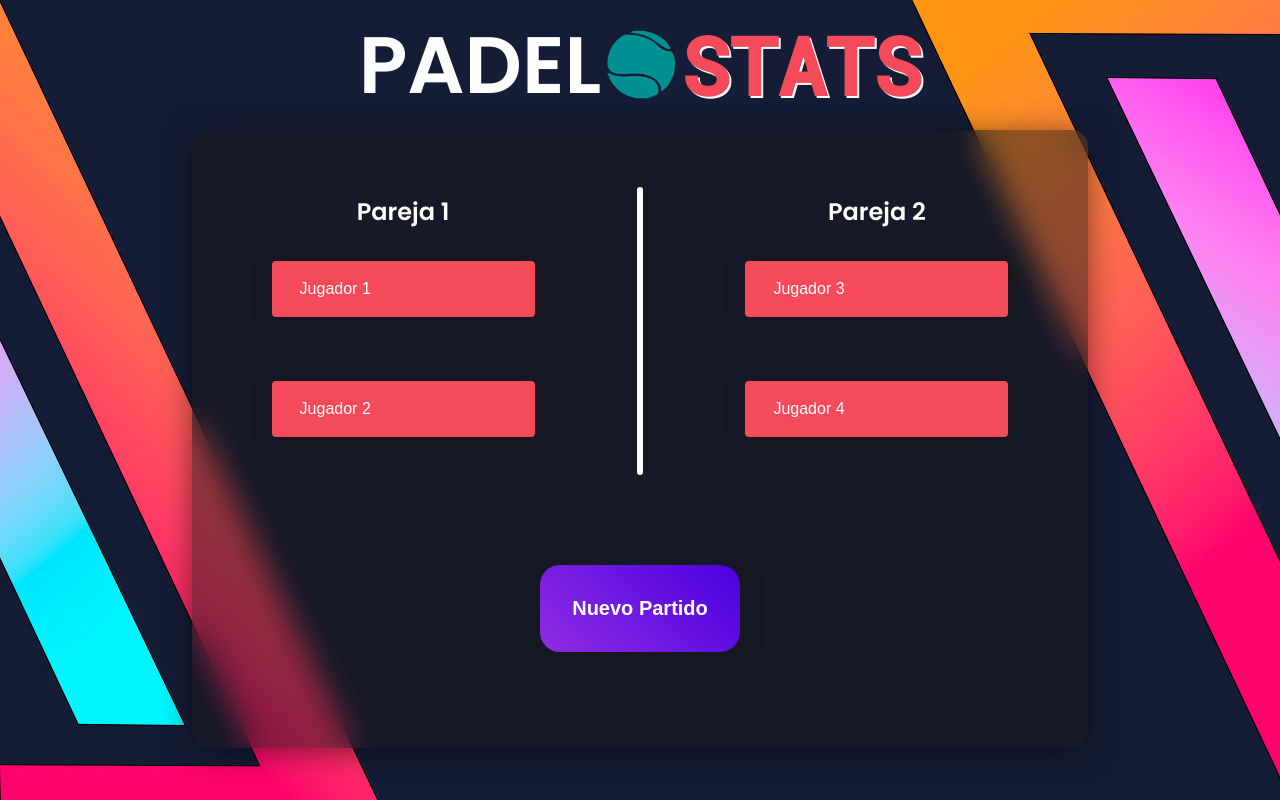
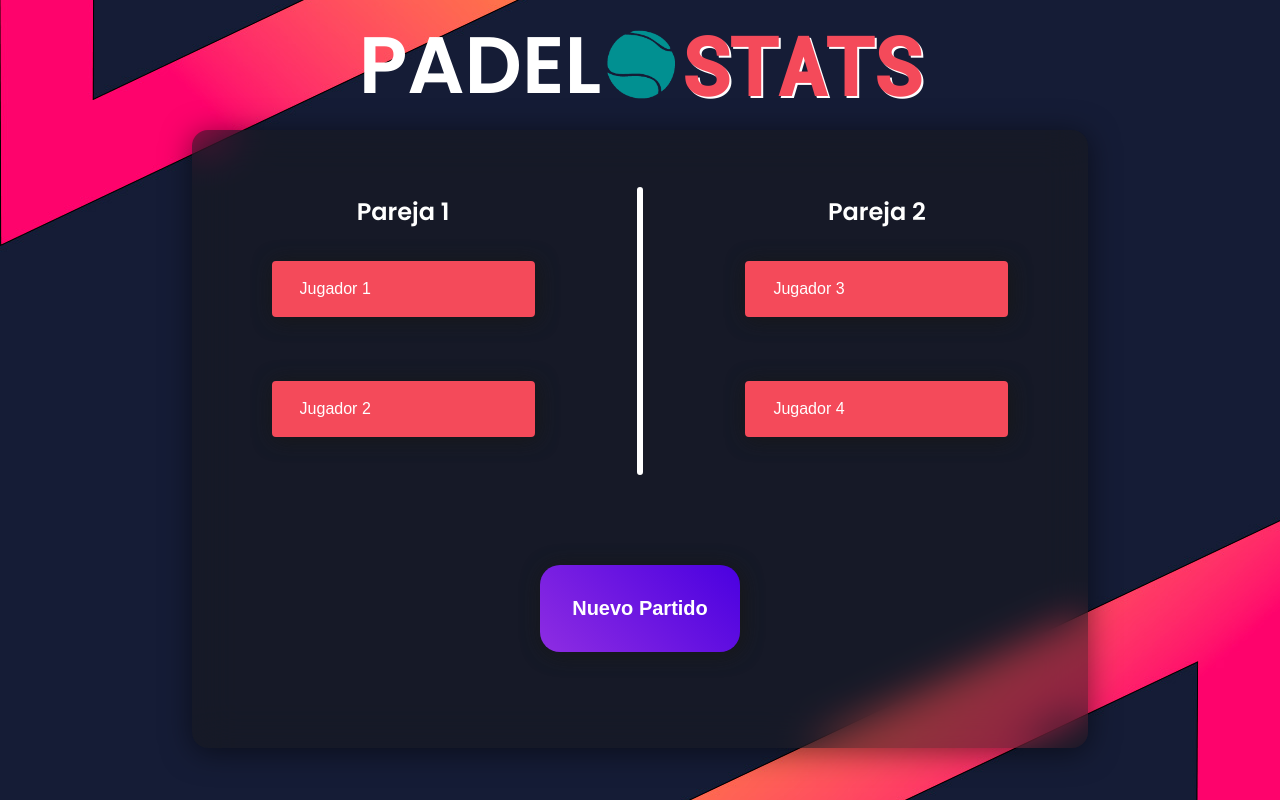
Before and after one commit to marcodiazz/PadelStats, an Electron app: page index.html in a window 1280 px wide. Drawn offline with Linux system fonts and the light colour scheme.

Commit message:
fondoupdate

```diff
--- a/styles.css
+++ b/styles.css
@@ -10,7 +10,7 @@
 }
 
 html {
-    background: url('./img/fondo2.jpg') no-repeat center center fixed;
+    background: url('./img/fondo1.jpg') no-repeat center center fixed;
     -webkit-background-size: cover;
     -moz-background-size: cover;
     -o-background-size: cover;
@@ -62,11 +62,12 @@ body{
     /* background: #22356db7; */
     /* background: rgba(51, 51, 51, 0.5); */
     /* background: #313a5da3; */
+    /* background: #ffffff79; */
     background: #18181879;
     border-radius: 16px;
     box-shadow: 0 4px 30px rgba(0, 0, 0, 0.5);
-    backdrop-filter: blur(15px);
-    -webkit-backdrop-filter: blur(15px);
+    backdrop-filter: blur(20px);
+    -webkit-backdrop-filter: blur(20px);
     padding: 2rem;
     /* border: 1px solid rgba(255, 255, 255, 0.1); */
 }
```
Also changed, not shown: img/fondo1.jpg (added), img/fondoguapardo.jpg (added), img/fondosencillo.jpg (added), 3 other files.
